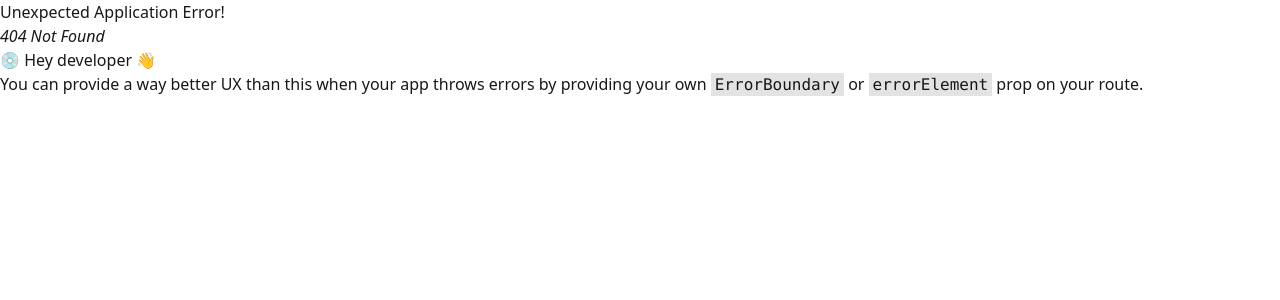
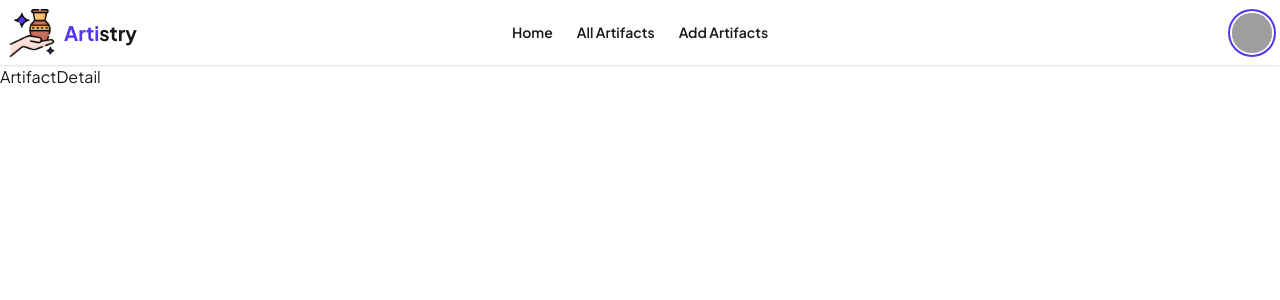
Before and after one commit to nmkhans/artistry, a React (Vite) app: page /artifact-detail/1 in a window 1280 px wide. Before the commit this address had no page. Shown: the top 300 px of the page. Built offline with nearby package versions, Linux system fonts and the light colour scheme; grey boxes are pictures that could not be loaded.

Commit message:
header added

```diff
--- a/package.json
+++ b/package.json
@@ -11,6 +11,7 @@
   },
   "dependencies": {
     "@tailwindcss/vite": "^4.1.10",
+    "lucide-react": "^0.523.0",
     "react": "^19.1.0",
     "react-dom": "^19.1.0",
     "react-router": "^7.6.2",
--- a/src/App.jsx
+++ b/src/App.jsx
@@ -1,9 +1,11 @@
 import React from "react";
 import { Outlet } from "react-router";
+import Header from "./components/Header/Header";
 
 const App = () => {
   return (
     <>
+      <Header />
       <Outlet />
     </>
   );
--- /dev/null
+++ b/src/components/Header/Header.jsx
@@ -0,0 +1,85 @@
+import React, { useState } from "react";
+import NavLinks from "../NavLinks/NavLinks";
+import { Link } from "react-router";
+import HeaderLogo from "../../assets/jug.png";
+import { LogOut, Menu } from "lucide-react";
+
+const Header = () => {
+  const [isMenuOpen, setIsMenuOpen] = useState(false);
+
+  return (
+    <header>
+      <div className="navbar bg-base-100 shadow-sm">
+        <div className="container mx-auto px-5 lg:px-0">
+          <div className="flex">
+            <div className="navbar-start">
+              <div className="dropdown">
+                <div
+                  tabIndex={0}
+                  role="button"
+                  className="p-1 lg:hidden"
+                >
+                  <Menu />
+                </div>
+                <ul
+                  tabIndex={0}
+                  className="menu menu-sm dropdown-content bg-base-100 rounded-box z-1 mt-3 w-52 p-2 shadow font-semibold"
+                >
+                  <NavLinks />
+                </ul>
+              </div>
+              <Link to="/" className="flex items-center gap-x-2">
+                <img
+                  src={HeaderLogo}
+                  className="w-12"
+                  alt="Header Logo"
+                />
+                <span className="text-xl font-bold hidden md:inline-block lg:inline-block">
+                  <span className="text-primary">Arti</span>stry
+                </span>
+              </Link>
+            </div>
+            <div className="navbar-center hidden lg:flex">
+              <ul className="menu menu-horizontal px-1 font-semibold">
+                <NavLinks />
+              </ul>
+            </div>
+            <div className="navbar-end">
+              {/* <Link
+                to="/login"
+                className="btn btn-primary w-24 text-white"
+              >
+                Login
+              </Link> */}
+              <div className="avatar relative">
+                <div
+                  onClick={() => setIsMenuOpen(!isMenuOpen)}
+                  className="ring-primary ring-offset-base-100 w-10 rounded-full ring-2 ring-offset-2 cursor-pointer"
+                >
+                  <img src="https://img.daisyui.com/images/profile/demo/spiderperson@192.webp" />
+                </div>
+                {isMenuOpen && (
+                  <div className="bg-base-100 absolute top-12 right-0 p-5 w-[200px] rounded-lg z-9 border border-primary">
+                    <div className="py-2 mb-2 text-center font-semibold border-b-2 border-secondary">
+                      <Link to="/my-artifacts">My Artifacts</Link>
+                    </div>
+                    <div className="py-2 mb-2 text-center font-semibold border-b-2 border-secondary">
+                      <button className="cursor-pointer flex justify-center w-full">
+                        Logout{" "}
+                        <span className="ms-2">
+                          <LogOut />
+                        </span>
+                      </button>
+                    </div>
+                  </div>
+                )}
+              </div>
+            </div>
+          </div>
+        </div>
+      </div>
+    </header>
+  );
+};
+
+export default Header;
--- /dev/null
+++ b/src/components/NavLinks/NavLinks.jsx
@@ -0,0 +1,26 @@
+import React from "react";
+import { Link } from "react-router";
+
+const NavLinks = () => {
+  return (
+    <>
+      <li>
+        <Link className="active:bg-primary!" to="/">
+          Home
+        </Link>
+      </li>
+      <li>
+        <Link className="active:bg-primary!" to="/all-artifacts">
+          All Artifacts
+        </Link>
+      </li>
+      <li>
+        <Link className="active:bg-primary!" to="/add-artifacts">
+          Add Artifacts
+        </Link>
+      </li>
+    </>
+  );
+};
+
+export default NavLinks;
--- a/src/index.css
+++ b/src/index.css
@@ -1,3 +1,5 @@
+@import url("https://fonts.googleapis.com/css2?family=Plus+Jakarta+Sans:ital,wght@0,200..800;1,200..800&display=swap");
+
 @import "tailwindcss";
 @plugin "daisyui";
 
@@ -8,3 +10,7 @@
   --color-primary: "#5138EE";
   --color-secondary: "#EDEDED";
 }
+
+* {
+  font-family: "Plus Jakarta Sans", sans-serif;
+}
--- /dev/null
+++ b/src/pages/AddArtifacts/AddArtifacts.jsx
@@ -0,0 +1,9 @@
+import React from 'react'
+
+const AddArtifacts = () => {
+  return (
+    <div>AddArtifacts</div>
+  )
+}
+
+export default AddArtifacts
--- /dev/null
+++ b/src/pages/AllArtifacts/AllArtifacts.jsx
@@ -0,0 +1,9 @@
+import React from 'react'
+
+const AllArtifacts = () => {
+  return (
+    <div>AllArtifacts</div>
+  )
+}
+
+export default AllArtifacts
--- /dev/null
+++ b/src/pages/ArtifactDetail/ArtifactDetail.jsx
@@ -0,0 +1,9 @@
+import React from 'react'
+
+const ArtifactDetail = () => {
+  return (
+    <div>ArtifactDetail</div>
+  )
+}
+
+export default ArtifactDetail
--- /dev/null
+++ b/src/pages/Login/Login.jsx
@@ -0,0 +1,9 @@
+import React from 'react'
+
+const Login = () => {
+  return (
+    <div>Login</div>
+  )
+}
+
+export default Login
--- /dev/null
+++ b/src/pages/MyArtifacts/MyArtifacts.jsx
@@ -0,0 +1,9 @@
+import React from 'react'
+
+const MyArtifacts = () => {
+  return (
+    <div>MyArtifacts</div>
+  )
+}
+
+export default MyArtifacts
--- /dev/null
+++ b/src/pages/Register/Register.jsx
@@ -0,0 +1,9 @@
+import React from 'react'
+
+const Register = () => {
+  return (
+    <div>Register</div>
+  )
+}
+
+export default Register
```
Also changed, not shown: src/routes/router.jsx (+33 -0 lines), src/assets/jug.png (added), 1 other file (tests, documents, lock files or other folders).
